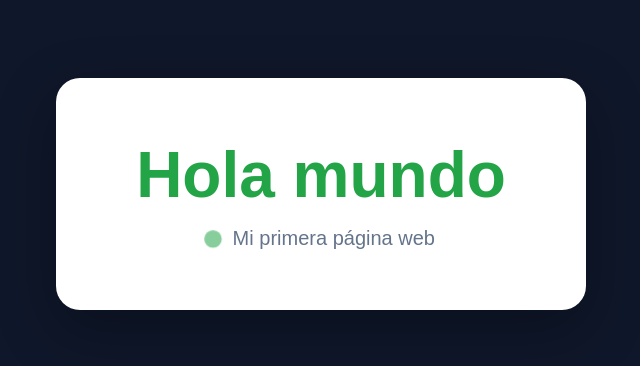
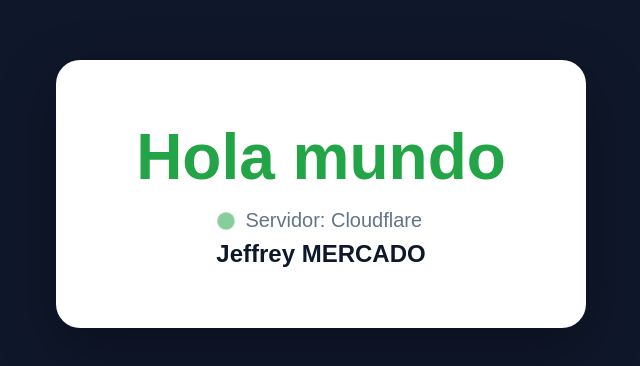
Before and after one commit to Jeffrey29600/editaloJJ, a plain HTML site: page index.html in a window 1280 px wide. Shown: the part 206-572 px from the top of the page, without its empty margins (319-959 px from the left). Drawn offline with Linux system fonts and the light colour scheme.

Commit message:
Segundo commit

```diff
--- a/index.html
+++ b/index.html
@@ -35,9 +35,16 @@
       margin-bottom: 15px;
     }
 
-    p {
+    .creator {
       font-size: 20px;
       color: #64748b;
+      margin-bottom: 8px;
+    }
+
+    .name {
+      font-size: 24px;
+      font-weight: bold;
+      color: #0f172a;
     }
 
     .dot {
@@ -78,11 +85,18 @@
 <body>
 
   <div class="card">
+
     <h1>Hola mundo</h1>
-    <p>
+
+    <p class="creator">
       <span class="dot"></span>
-      Mi primera página web
+      Servidor: Cloudflare
     </p>
+
+    <p class="name">
+      Jeffrey MERCADO
+    </p>
+
   </div>
 
 </body>
```
